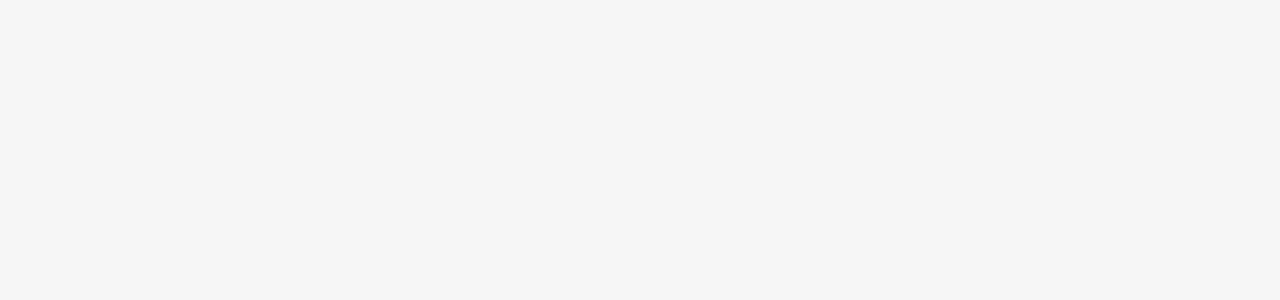
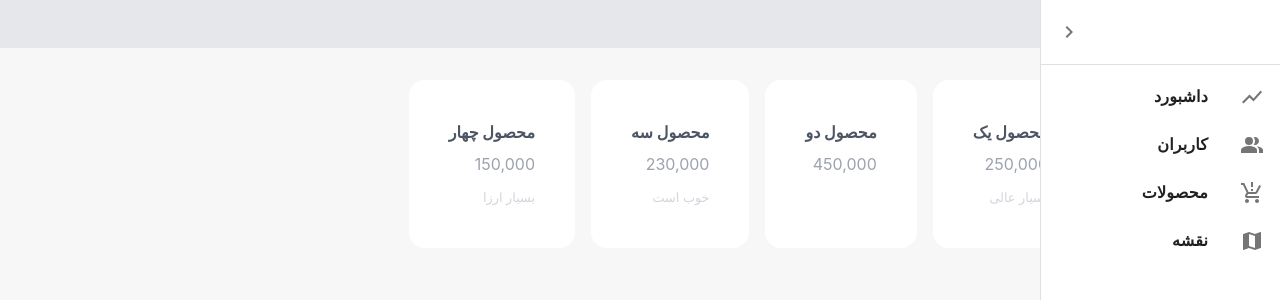
Before and after one commit to jafarmh/testForReact, a React (Create React App) app in the folder test-app/: page /products in a window 1280 px wide. Before the commit this address had no page. Shown: the top 300 px of the page. Built offline with nearby package versions, Linux system fonts and the light colour scheme.

Commit message:
add products

```diff
--- a/test-app/src/Router.tsx
+++ b/test-app/src/Router.tsx
@@ -6,6 +6,7 @@ import Index from "./pages/Index";
 import { Layout } from "./layout/Layout";
 
 const Users = React.lazy(() => import("./pages/Users"));
+const Products = React.lazy(() => import("./pages/Products"));
 
 export default function Router() {
     return (
@@ -20,6 +21,12 @@ export default function Router() {
                     </React.Suspense>
                 } />
 
+                <Route path="products" element={
+                    <React.Suspense fallback={<Loading />}>
+                        <Products />
+                    </React.Suspense>
+                } />
+
 
             </Route>
         </Routes>
--- /dev/null
+++ b/test-app/src/components/product/List.tsx
@@ -0,0 +1,16 @@
+import { Card } from '../element/Card'
+import { ListProductProps } from '../../interface/ElementProps'
+
+const List = ({ datas }: ListProductProps) => {
+    return (
+        <div className='flex flex-row gap-4' dir='rtl'>
+            {datas.map((item) => <Card>
+                <div className='text-gray-600'><b>{item.title}</b></div>
+                <div className='text-gray-400'><span>{item.price.toLocaleString()}</span></div>
+                <div className='text-gray-300'><small>{item?.description?.substring(0,10)}</small></div>
+            </Card>)}
+        </div>
+    )
+}
+
+export default List
--- /dev/null
+++ b/test-app/src/pages/Products.tsx
@@ -0,0 +1,17 @@
+import List from '../components/product/List';
+import { RootState } from '../data/store'
+import { useSelector } from 'react-redux'
+
+const Products = () => {
+
+    const datas=useSelector((state:RootState)=>state.productsData);
+
+
+  return (
+    <>
+    {datas && <List datas={datas}/>}
+    </>
+  )
+}
+
+export default Products
```
Also changed, not shown: test-app/src/interface/ElementProps.ts (+7 -1 lines).
